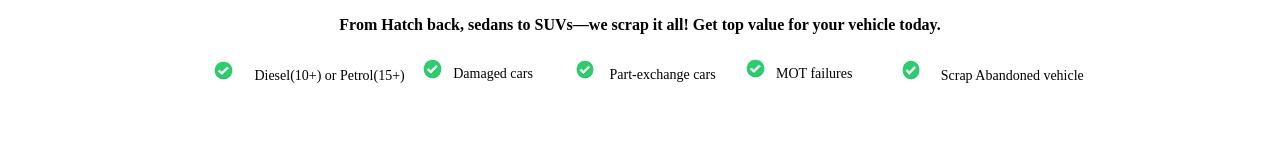
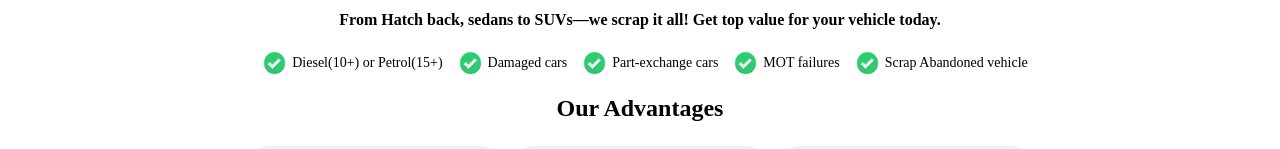
Before and after one commit to shibanaz/scrapcarearnmoney, a React app: page / in a window 1280 px wide. Shown: the part 726-875 px from the top of the page. Built offline with nearby package versions, Linux system fonts and the light colour scheme; the HTML template or start-up script is replaced by a standard one.

Commit message:
css changes

```diff
--- a/src/home/home.css
+++ b/src/home/home.css
@@ -253,15 +253,19 @@ a{
   /* display: inline-block; */
 }
 
+.logo-text{
+  display: flex;
+  margin-left: 10px;
+}
+
 .icon-img {
-  width: 29%;
-  height: 29%;
-  padding-top: 2%;
-  object-fit: contain;
+   width: 25px;
+  height: 25px;
 
 }
 .text-size{
     font-size: 14px;
+    padding:5px 0 0 5px
 }
 .adv-title {
   text-align: center;
--- a/src/home/home.tsx
+++ b/src/home/home.tsx
@@ -11,6 +11,7 @@ export default function Home(){
   <Helmet>
         <title>Car Scrap Earn Money-Home</title>
         <meta name="description" content="Welcome to Car Scrap Earn Money , where you find..." />
+        <meta name="description" content="Scrap" />
         <meta name="robots" content="index, follow" />
         <meta property="og:title" content="Car Scrap Earn Money  - Home" />
         <meta property="og:description" content="Awesome homepage of Car Scrap Earn Money " />
@@ -101,38 +102,28 @@ export default function Home(){
       </div>
       <div className="m-4">
         <div className="cards">
-          <div className=" ">
-            <span className="icon-wrapper">
+          <div className="logo-text">
               <img src={tick} className='icon-img'></img>
-            </span>
             <span className='text-size'>Diesel(10+) or Petrol(15+)
             </span>
           </div>
-          <div className=" ">
-            <span className="icon-wrapper">
+          <div className="logo-text">
               <img src={tick} className='icon-img'></img>
-            </span>
             <span className='text-size'>Damaged cars
             </span>
           </div>
-          <div className="">
-            <span className="icon-wrapper">
+          <div className="logo-text">
               <img src={tick} className='icon-img'></img>
-            </span>
             <span className='text-size'>Part-exchange cars
             </span>
           </div>
-          <div className="">
-            <span className="icon-wrapper">
+          <div className="logo-text">
               <img src={tick} className='icon-img'></img>
-            </span>
             <span className='text-size'>MOT failures
             </span>
           </div>
-          <div className="">
-            <span className="icon-wrapper">
+          <div className="logo-text">
               <img src={tick} className='icon-img'></img>
-            </span>
             <span className='text-size'>Scrap Abandoned vehicle
             </span>
           </div>
```
